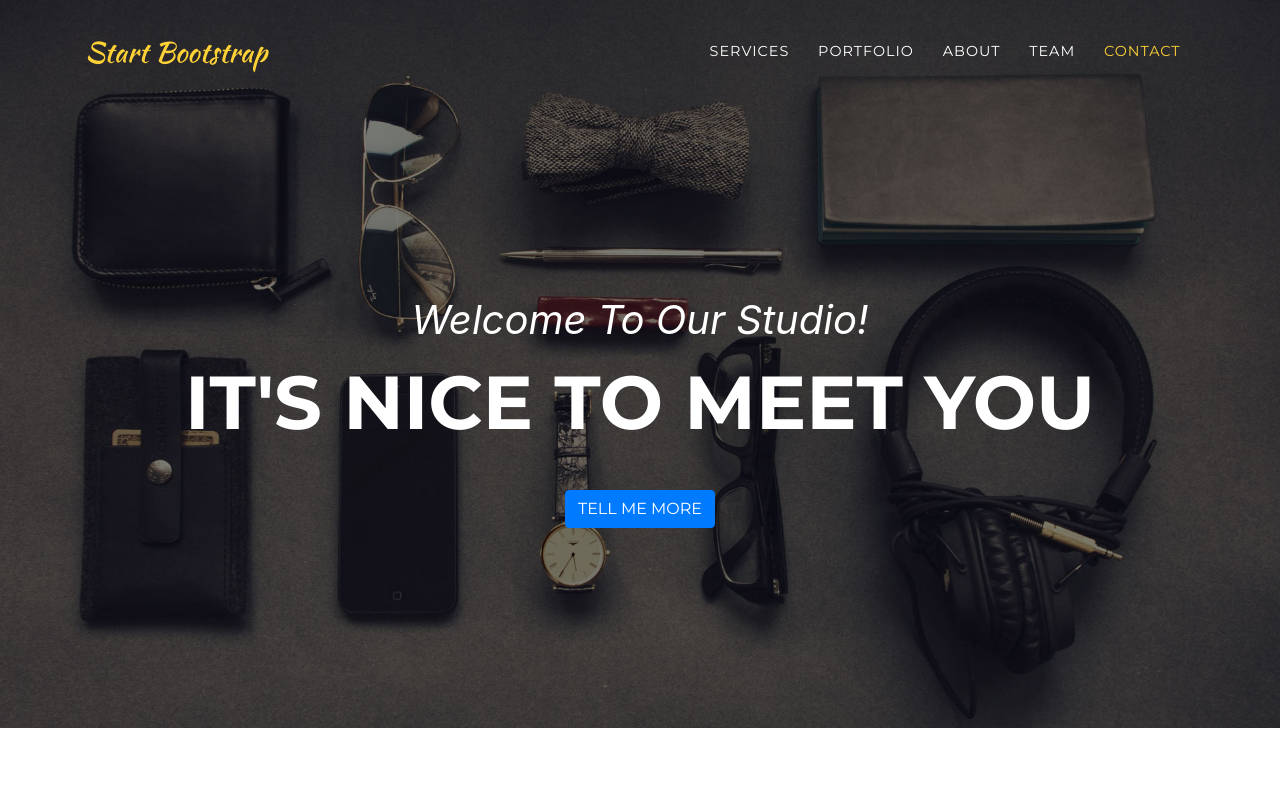
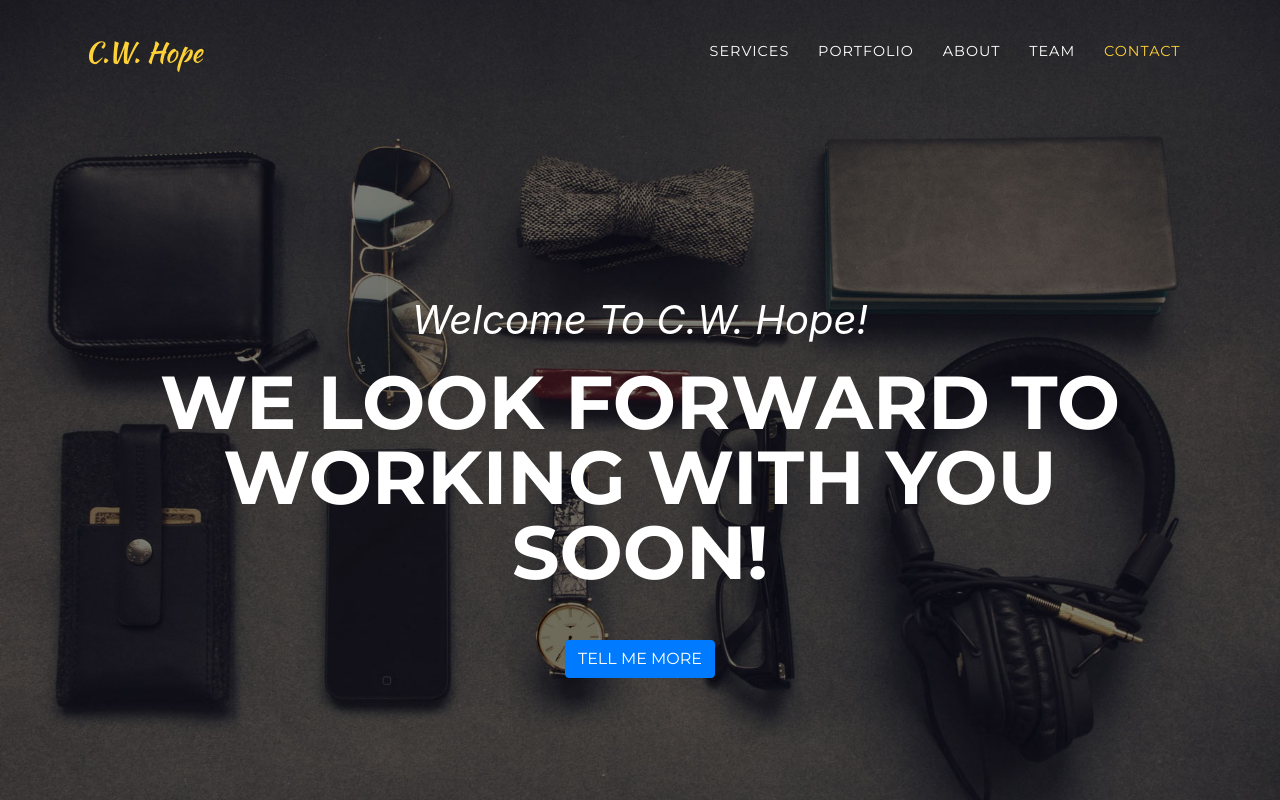
Before and after one commit to jlev2282/CWHope, a website with bundled scripts: page index.html in a window 1280 px wide. Shown: the top 800 px of the page. Built offline with nearby package versions, Linux system fonts and the light colour scheme; a web font is replaced by a local one.

Commit message:
transferred images over from old website

```diff
--- a/index.html
+++ b/index.html
@@ -8,7 +8,7 @@
     <meta name="description" content="">
     <meta name="author" content="">
 
-    <title>Agency - Start Bootstrap Theme</title>
+    <title>CW Hope</title>
 
     <!-- Bootstrap core CSS -->
     <link href="vendor/bootstrap/css/bootstrap.min.css" rel="stylesheet">
@@ -30,7 +30,7 @@
     <!-- Navigation -->
     <nav class="navbar navbar-expand-lg navbar-dark fixed-top" id="mainNav">
       <div class="container">
-        <a class="navbar-brand js-scroll-trigger" href="#page-top">Start Bootstrap</a>
+        <a class="navbar-brand js-scroll-trigger" href="#page-top">C.W. Hope</a>
         <button class="navbar-toggler navbar-toggler-right" type="button" data-toggle="collapse" data-target="#navbarResponsive" aria-controls="navbarResponsive" aria-expanded="false" aria-label="Toggle navigation">
           Menu
           <i class="fas fa-bars"></i>
@@ -61,8 +61,8 @@
     <header class="masthead">
       <div class="container">
         <div class="intro-text">
-          <div class="intro-lead-in">Welcome To Our Studio!</div>
-          <div class="intro-heading text-uppercase">It's Nice To Meet You</div>
+          <div class="intro-lead-in">Welcome To C.W. Hope!</div>
+          <div class="intro-heading text-uppercase">We look forward to working with you soon!</div>
           <a class="btn btn-primary btn-xl text-uppercase js-scroll-trigger" href="#services">Tell Me More</a>
         </div>
       </div>
```
Also changed, not shown: img/Screenshot_20180710-010004_2.png (added), img/businessconsulting1.jpg (added), img/businessconsulting2.jpg (added), img/claudia1.jpg (added), img/concessions1.jpg (added), img/concessions2.jpg (added), img/concessions3.jpg (added), img/dutyfree1.jpg (added), img/dutyfree2.jpg (added), img/management1.jpg (added), img/plane1.jpg (added), 4 other files.
